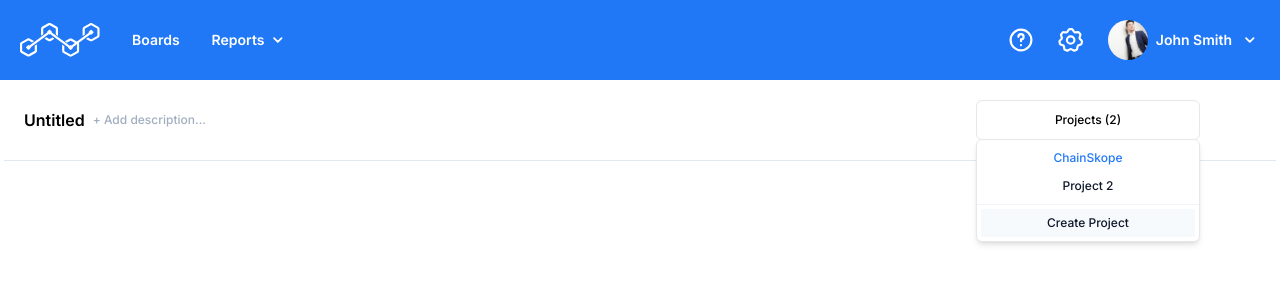
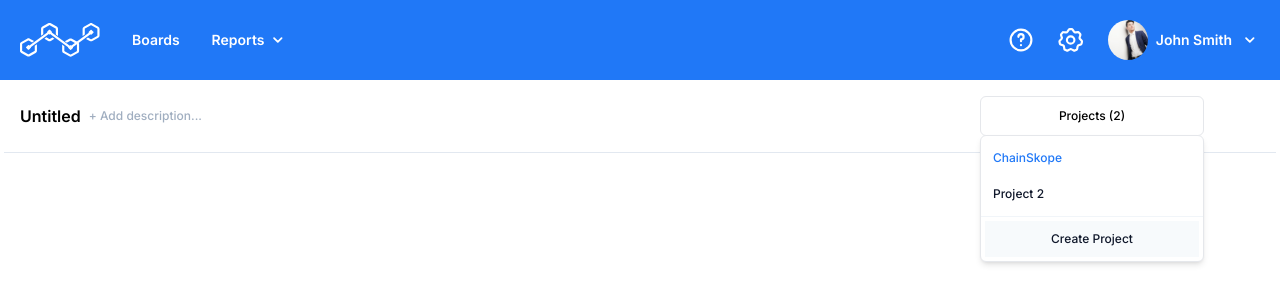
Before and after one commit to tuliodev/chart-builder-web, a Next.js app: page / in a window 1280 px wide. Both pictures are taken after a click on the button "Projects (2)". Shown: the top 304 px of the page. Built offline with nearby package versions, Linux system fonts and the light colour scheme.

Commit message:
refactor: refactor ProjectsMenu dropdown style

```diff
--- a/src/components/ProjectsMenu.tsx
+++ b/src/components/ProjectsMenu.tsx
@@ -28,12 +28,12 @@ export default function ProjectsMenu() {
       <DropdownMenuContent className="w-56">
         <DropdownMenuRadioGroup value={position} onValueChange={setPosition}>
           <DropdownMenuLabel>
-            <p className="font-medium text-xs mx-14 hover:opacity-75 text-center cursor-pointer text-primary-blue">
+            <p className="font-medium text-xs  hover:opacity-75 cursor-pointer text-primary-blue">
               ChainSkope
             </p>
           </DropdownMenuLabel>
           <DropdownMenuLabel>
-            <p className="font-medium text-xs mx-14 hover:opacity-75 text-center cursor-pointer">
+            <p className="font-medium text-xs  hover:opacity-75 cursor-pointer">
               Project 2
             </p>
           </DropdownMenuLabel>
--- a/src/components/SubHeader.tsx
+++ b/src/components/SubHeader.tsx
@@ -4,7 +4,7 @@ import ProjectTitleEditableText from "./ProjectTitleEditableText";
 
 export default function SubHeader() {
   return (
-    <div className="flex flex-row items-center justify-between p-5 mx-1 border-b border-[#E2E8F0]">
+    <div className="flex flex-row items-center justify-between p-4 mx-1 border-b border-[#E2E8F0]">
       <div className="flex flex-wrap gap-2 items-center">
         <ProjectTitleEditableText initialText="Untitled" />
         <ProjectDescriptionEditableText initialText="+ Add description..." />
--- a/src/components/ui/dropdown-menu.tsx
+++ b/src/components/ui/dropdown-menu.tsx
@@ -153,7 +153,7 @@ const DropdownMenuLabel = React.forwardRef<
   <DropdownMenuPrimitive.Label
     ref={ref}
     className={cn(
-      `px-2 py-1.5 text-sm font-semibold ${fontSans.className}`,
+      `px-2 py-2.5 text-sm font-semibold ${fontSans.className}`,
       inset && "pl-8",
       className,
     )}
```
